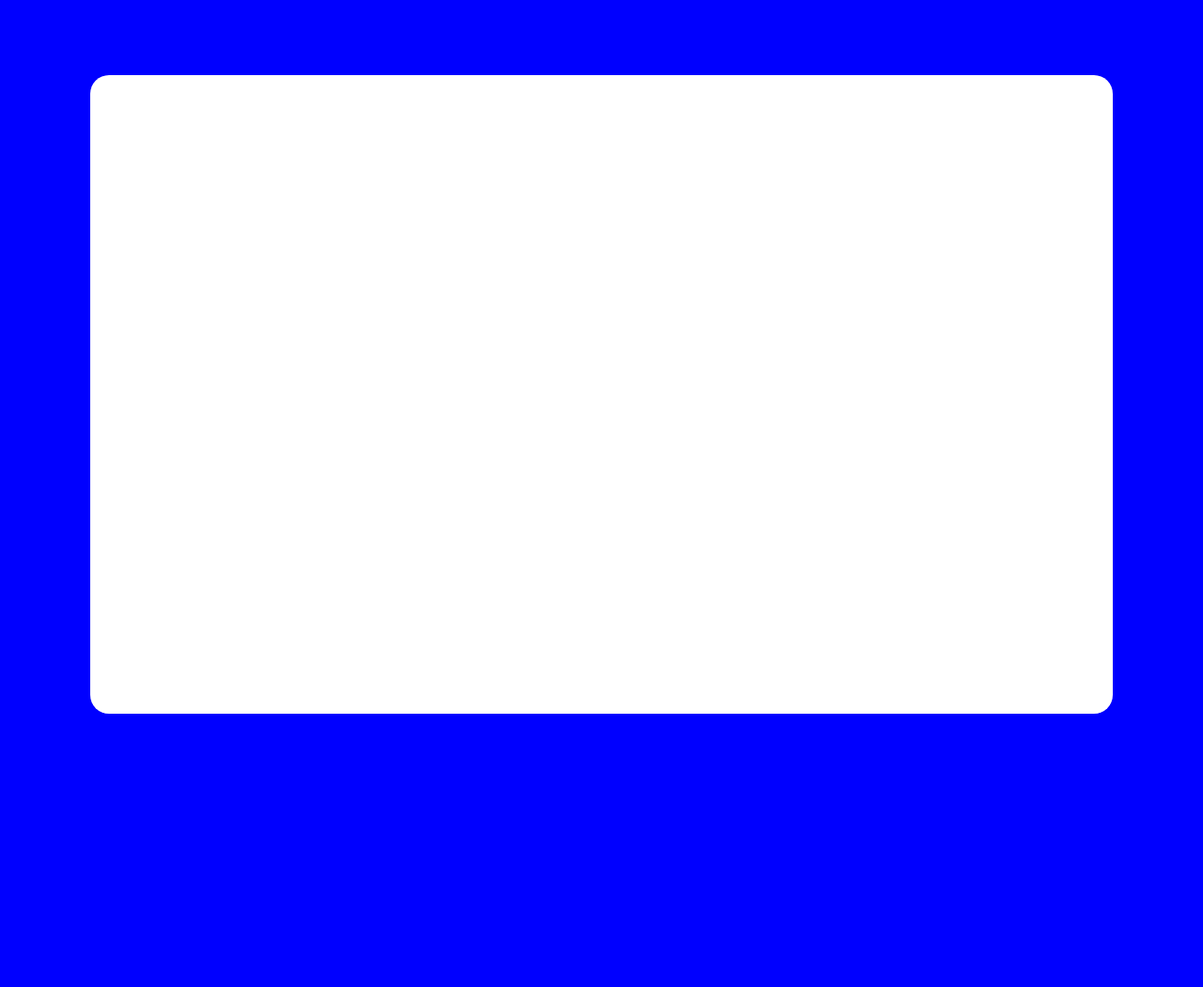
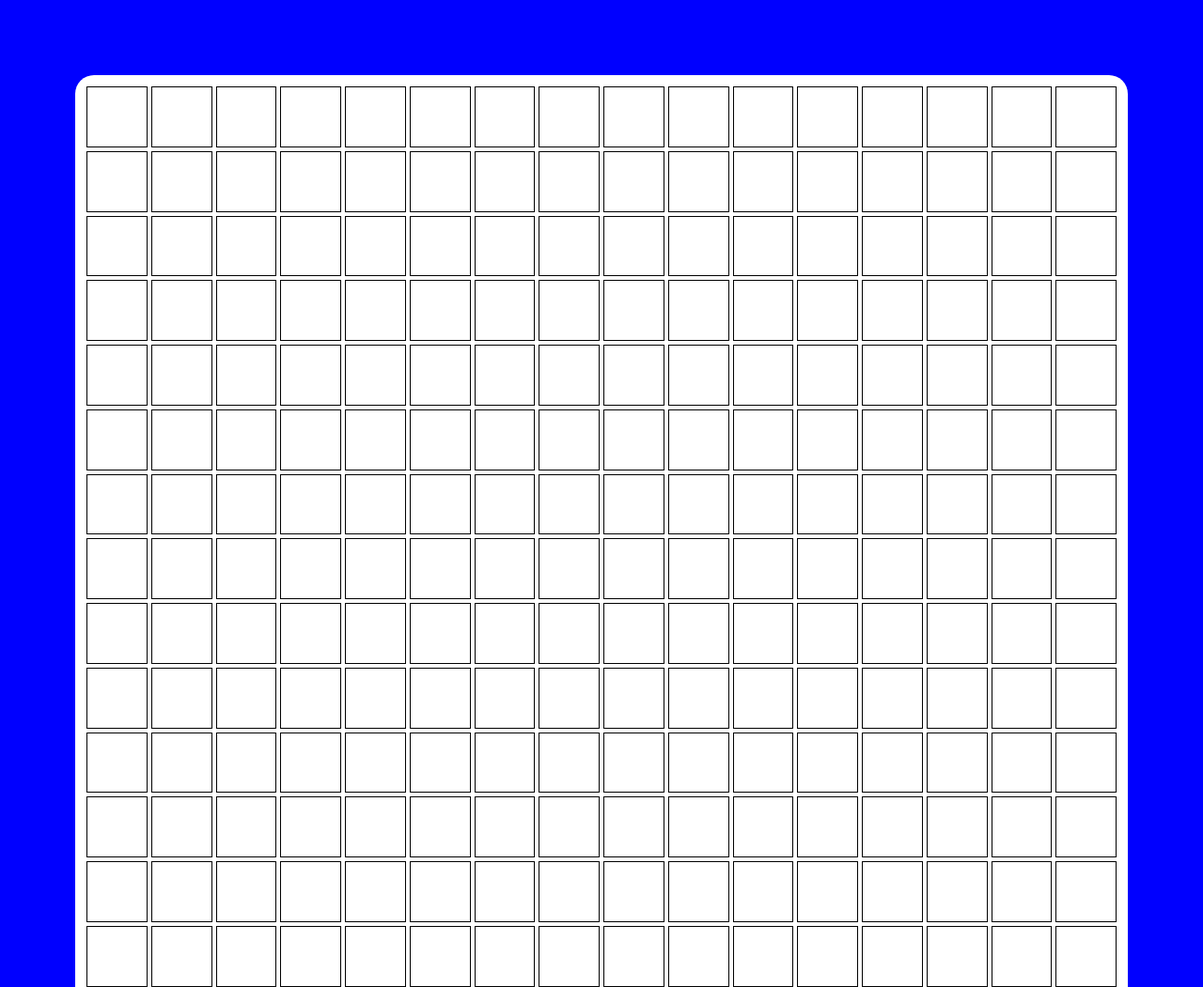
Before and after one commit to Jimmy-praise/etch_a_sketch, a plain HTML site: page index.html in a window 1280 px wide. Shown: the top 1051 px of the page at 94% size. Before the commit the page ends 840 px from the top, so only its background shows below. Drawn offline with Linux system fonts and the light colour scheme.

Commit message:
Created a 16 x 16 grid of square divs

```diff
--- a/script.js
+++ b/script.js
@@ -0,0 +1,17 @@
+const container = document.querySelector('.container');
+
+function createDiv() {
+    const div = document.createElement('div');
+    divLength = (1100 / 16) - 6 + 'px';
+
+    div.style.cssText = `width: ${divLength};
+    height: ${divLength};
+    border: 1px solid black;
+    margin: 2px`
+    container.appendChild(div);
+
+}
+
+for (let i = 0; i < 256; i++) {
+    createDiv()
+}
--- a/styles.css
+++ b/styles.css
@@ -1,15 +1,18 @@
 * {
     margin: 0;
     padding: 0;
-    box-sizing: border-box;
 }
 body {
     background: blue;
 }
 .container {
-    width: 85vw;
+    width: 1100px;
     background: white;
-    height: 85vh;
     border-radius: 20px;
     margin: 10vh auto;
+    padding: 10px;
+    display: flex;
+    flex-wrap: wrap;
+    align-items: center;
+    justify-content: center;
 }
```
